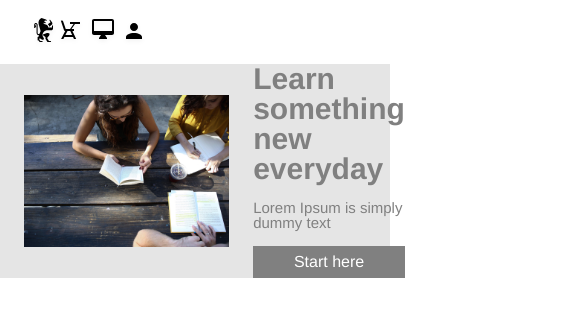
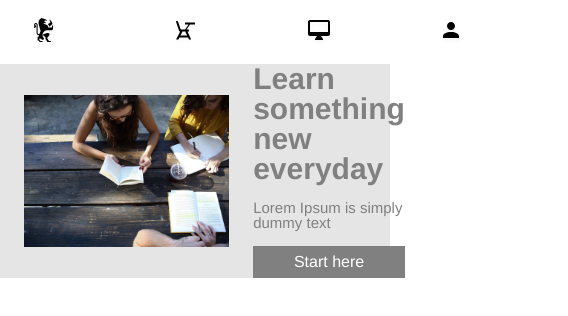
Before and after one commit to Isynopoulos1/colmar, a plain HTML site: page index.html in a window 390 px wide. Shown: the whole page, 568 px wide, since content can reach past the window. Drawn offline with Linux system fonts and the light colour scheme.

Commit message:
setting the responsive nav part 2

```diff
--- a/css/responsive.css
+++ b/css/responsive.css
@@ -1,12 +1,43 @@
-/*RESPONSIVE SECTION*/
-@media (max-width: 580px) {
+/*RESPONSIVE DESKTOP*/
+@media (max-width: 1400px) {
+  .images-responsive {
+    display: none;
+  }
+}
+
+/*RESPONSIVE TABLET*/
+@media (max-width: 1000px) {
   nav a {
     display: none;
   }
+  .images-responsive {
+    display: flex;
+  }
+  .images-responsive {
+    display: flex;
+  }
+  .images-responsive img {
+    margin-right: 105px;
+  }
+  .images-responsive {
+    margin-left: 450px;
+  }
+}
+
+/*RESPONSIVE SECTION*/
+@media (max-width: 580px) {
   .branding-container h1 {
     display: none;
   }
   .branding-container h2 {
     display: none;
   }
+  .images-responsive {
+    margin-left: 115px;
+  }
 }
+@media (max-width: 250px) {
+  .images-responsive {
+    display: none;
+  }
+}
--- a/index.html
+++ b/index.html
@@ -13,13 +13,13 @@
       <div class="nav-container">
         <div class="branding-container">
           <img src="./images/ic-logo.svg" alt="logo" />
+          <h1>COLMAR</h1>
+          <h2>ACADEMY</h2>
           <div class="images-responsive">
             <img src="./images/ic-on-campus.svg" alt="campus" />
             <img src="./images/ic-online.svg" alt="online" />
             <img src="./images/ic-login.svg" alt="login" />
           </div>
-          <h1>COLMAR</h1>
-          <h2>ACADEMY</h2>
         </div>
         <nav class="nav-main" id="nav-main">
           <a href="https://github.com/Isynopoulos1">On Campus</a>
```
